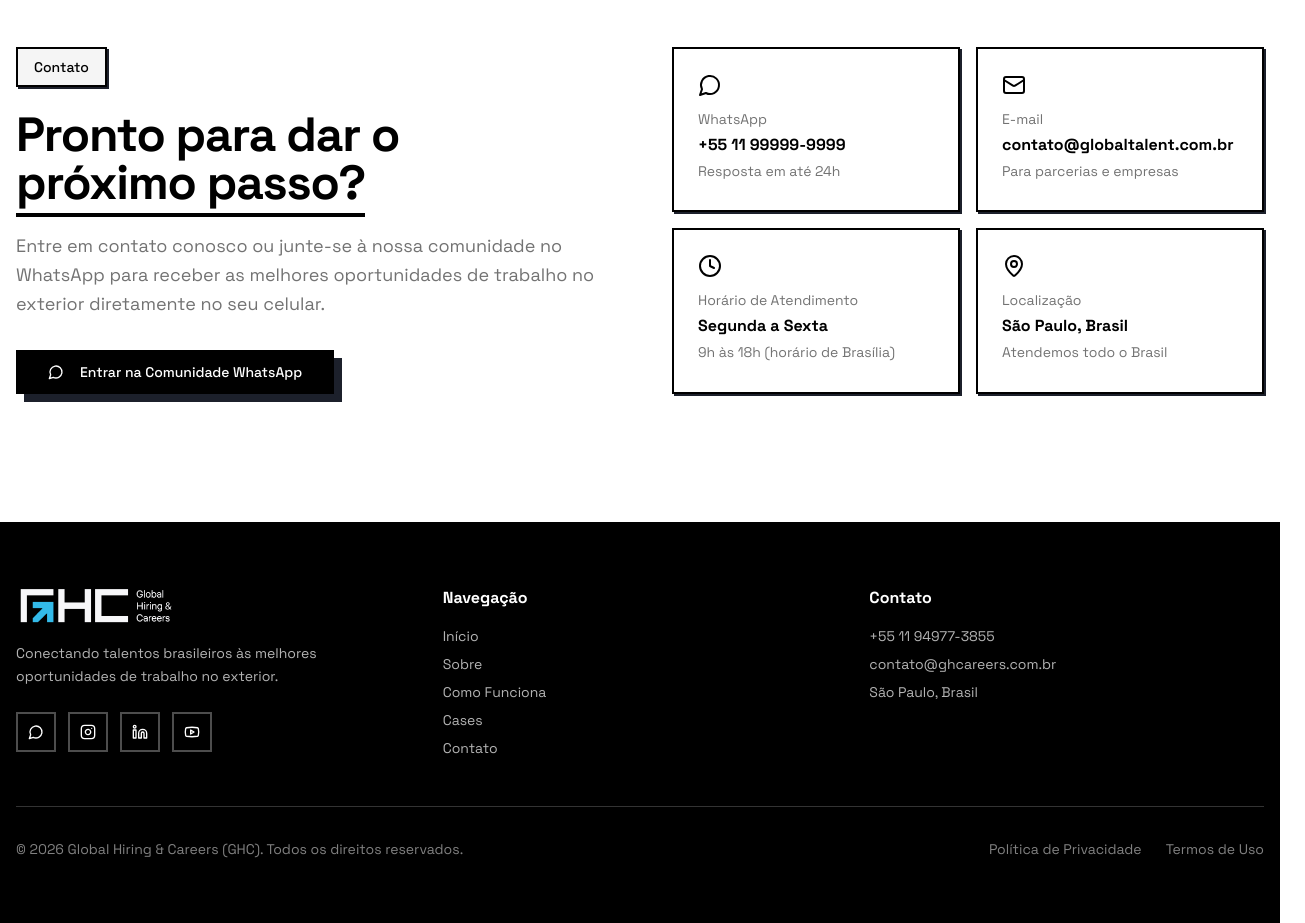
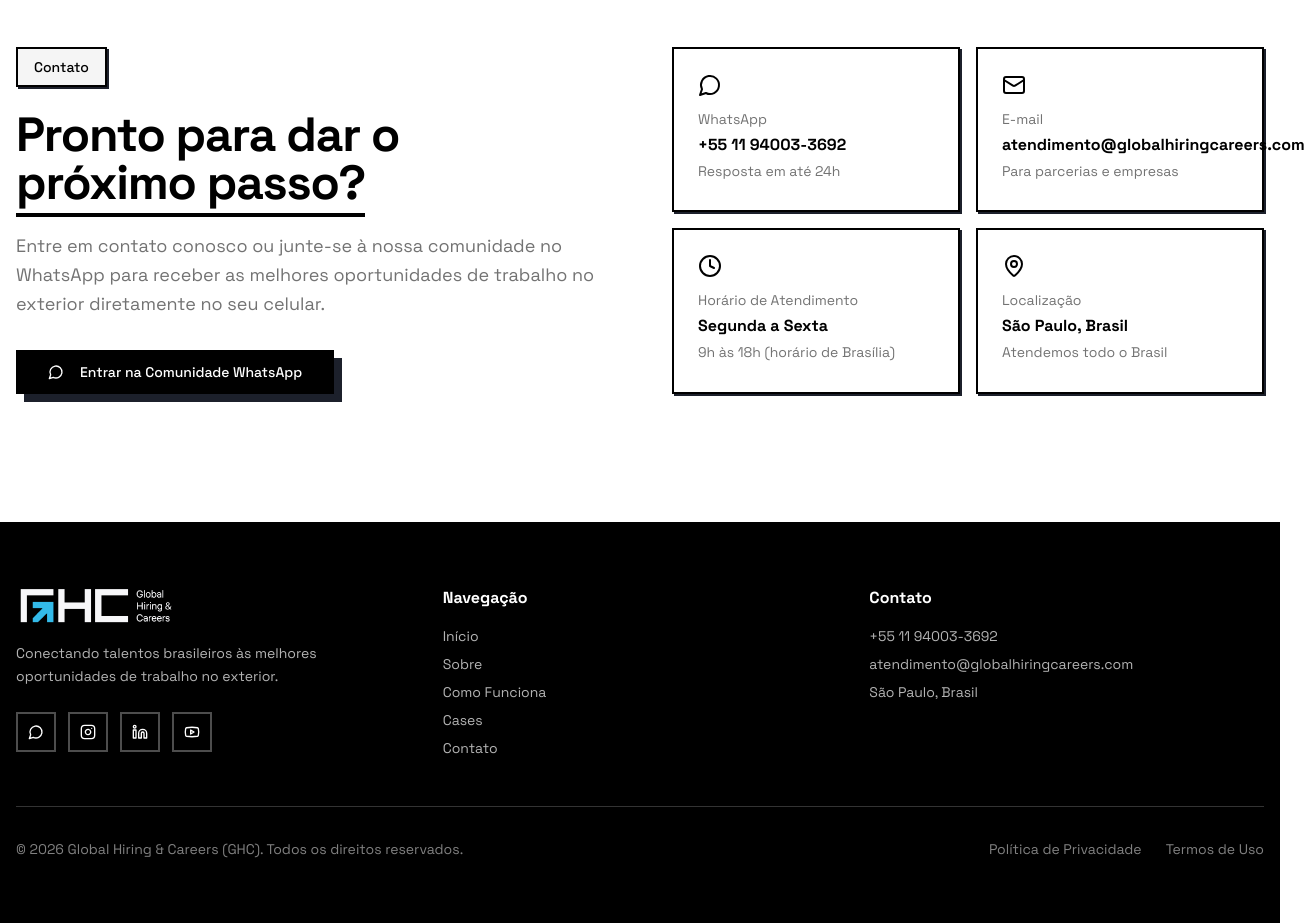
Before and after one commit to mantovani-dev/GHC, a React (Vite) app: page / in a window 1280 px wide. Shown: the part 4220-5143 px from the top of the page, 1305 px wide, since content can reach past the window. Built offline with nearby package versions, Linux system fonts and the light colour scheme; the HTML template or start-up script is replaced by a standard one.

Commit message:
fix: contact and comunnity settings updated

```diff
--- a/src/components/layout/Footer.tsx
+++ b/src/components/layout/Footer.tsx
@@ -5,7 +5,7 @@ const Footer = () => {
   const currentYear = new Date().getFullYear();
 
   const socialLinks = [
-    { icon: MessageCircle, href: "https://wa.me/5511999999999", label: "WhatsApp" },
+    { icon: MessageCircle, href: "https://wa.me/5511940033692", label: "WhatsApp" },
     { icon: Instagram, href: "https://instagram.com", label: "Instagram" },
     { icon: Linkedin, href: "https://linkedin.com", label: "LinkedIn" },
     { icon: Youtube, href: "https://youtube.com", label: "YouTube" },
@@ -74,18 +74,18 @@ const Footer = () => {
             <div className="font-bold mb-4">Contato</div>
             <div className="flex flex-col gap-2 text-sm text-background/70">
               <a
-                href="https://wa.me/5511999999999"
+                href="https://wa.me/5511940033692"
                 target="_blank"
                 rel="noopener noreferrer"
                 className="hover:text-background transition-colors"
               >
-                +55 11 94977-3855
+                +55 11 94003-3692
               </a>
               <a
                 href="mailto:contato@ghcareers.com.br"
                 className="hover:text-background transition-colors"
               >
-                contato@ghcareers.com.br
+                atendimento@globalhiringcareers.com
               </a>
               <span>São Paulo, Brasil</span>
             </div>
--- a/src/components/layout/Header.tsx
+++ b/src/components/layout/Header.tsx
@@ -107,7 +107,7 @@ const Header = () => {
           {/* CTA Button */}
           <div className="hidden md:block">
             <Button
-              onClick={() => window.open("https://wa.me/5511999999999", "_blank")}
+              onClick={() => window.open("https://whatsapp.com/channel/0029VbC3MhMChq6KFXJox70D", "_blank")}
               className="font-bold border-2 border-border shadow-[4px_4px_0px_0px_rgba(0,0,0,1)] hover:translate-x-[-2px] hover:translate-y-[-2px] hover:shadow-[6px_6px_0px_0px_rgba(0,0,0,1)] transition-all"
             >
               <MessageCircle className="w-4 h-4 mr-2" />
--- a/src/components/sections/ContactSection.tsx
+++ b/src/components/sections/ContactSection.tsx
@@ -10,16 +10,16 @@ const ContactSection = ({ id }: ContactSectionProps) => {
     {
       icon: MessageCircle,
       title: "WhatsApp",
-      value: "+55 11 99999-9999",
+      value: "+55 11 94003-3692",
       description: "Resposta em até 24h",
-      action: () => window.open("https://wa.me/5511999999999", "_blank"),
+      action: () => window.open("https://wa.me/5511940033692", "_blank"),
     },
     {
       icon: Mail,
       title: "E-mail",
-      value: "contato@globaltalent.com.br",
+      value: "atendimento@globalhiringcareers.com",
       description: "Para parcerias e empresas",
-      action: () => window.open("mailto:contato@globaltalent.com.br", "_blank"),
+      action: () => window.open("mailto:atendimento@globalhiringcareers.com", "_blank"),
     },
     {
       icon: Clock,
@@ -57,7 +57,7 @@ const ContactSection = ({ id }: ContactSectionProps) => {
 
             <Button
               size="lg"
-              onClick={() => window.open("https://wa.me/5511999999999", "_blank")}
+              onClick={() => window.open("https://whatsapp.com/channel/0029VbC3MhMChq6KFXJox70D", "_blank")}
               className="shadow-md hover:shadow-lg hover:translate-x-[-3px] hover:translate-y-[-3px] transition-all"
             >
               <MessageCircle className="w-5 h-5 mr-2" />
--- a/src/components/sections/HeroSection.tsx
+++ b/src/components/sections/HeroSection.tsx
@@ -46,7 +46,7 @@ const HeroSection = ({ id }: HeroSectionProps) => {
           <div className="flex flex-col sm:flex-row gap-4 mb-12">
             <Button
               size="lg"
-              onClick={() => window.open("https://wa.me/5511999999999", "_blank")}
+              onClick={() => window.open("https://whatsapp.com/channel/0029VbC3MhMChq6KFXJox70D", "_blank")}
               className="shadow-md hover:shadow-lg hover:translate-x-[-3px] hover:translate-y-[-3px] transition-all text-base"
             >
               <MessageCircle className="w-5 h-5 mr-2" />
```
